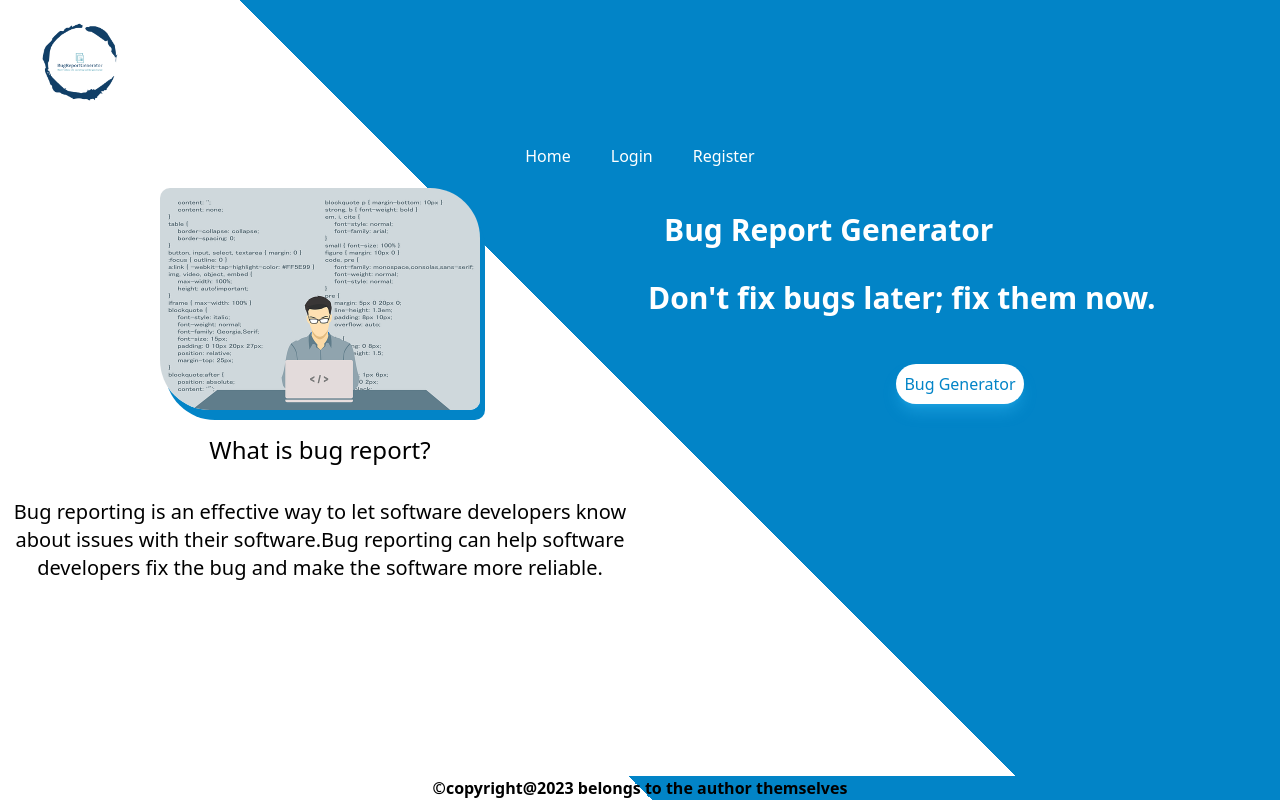
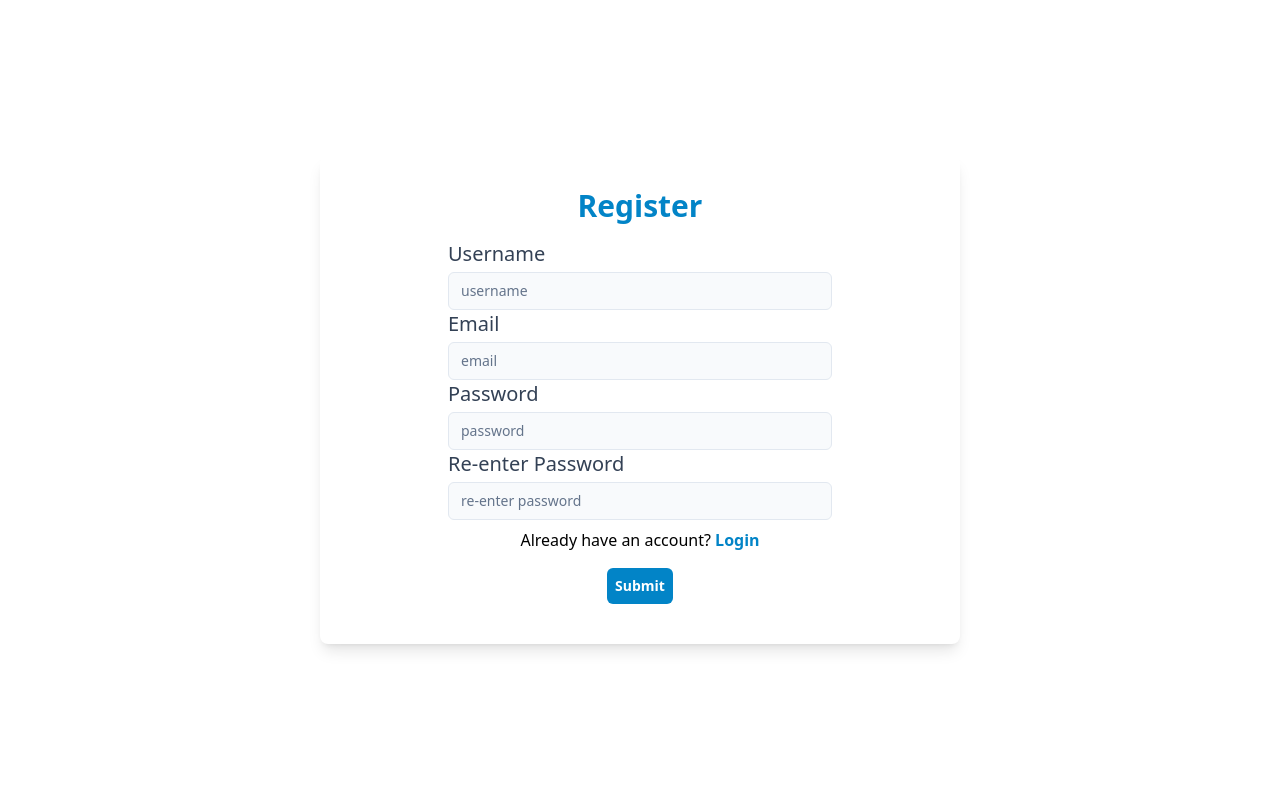
Before and after one commit to jenny-hub90/Bug-Report-Generator, a React (Create React App) app: page /Register in a window 1280 px wide. Built offline with nearby package versions, Linux system fonts and the light colour scheme.

Commit message:
added react-router-dom to link to different specific pages and added some minor changes in login and register page

```diff
--- a/package.json
+++ b/package.json
@@ -8,6 +8,7 @@
     "@testing-library/user-event": "^13.5.0",
     "react": "^18.2.0",
     "react-dom": "^18.2.0",
+    "react-router-dom": "^6.11.2",
     "react-scripts": "5.0.1",
     "web-vitals": "^2.1.4"
   },
--- a/src/App.js
+++ b/src/App.js
@@ -1,16 +1,19 @@
 import logo from './logo.svg';
 import './App.css';
+import { BrowserRouter as Router, Routes, Route } from "react-router-dom";
 import Login from './components/Login';
 import Register from './components/Register';
 import Home from './components/Home';
 
 function App() {
   return (
-    <div>
-      {/* <Login/>
-      <Register/> */}
-      <Home/>
-    </div>
+    <Router>
+      <Routes>
+        <Route path="/" element={<Home />} />
+        <Route path="/Login" element={<Login />} />
+        <Route path="/Register" element={<Register />} />
+      </Routes>
+    </Router>
   );
 }
 
--- a/src/components/Home.jsx
+++ b/src/components/Home.jsx
@@ -1,4 +1,5 @@
-import React from 'react'
+import React from "react";
+import { Link } from "react-router-dom";
 
 const Home = () => {
  return (
@@ -19,6 +20,9 @@ const Home = () => {
           box-shadow: 5px 10px rgb(2,132,199);
           margin: auto;
         }
+        .logo {
+          margin-right: 60rem;
+        }
         footer {
           position: fixed;
           left: 0;
@@ -30,16 +34,20 @@ const Home = () => {
        }
         `}
       </style>
-        <img src="./images/bug.png" alt="Logo" class="w-40 h-auto p-2" />
-        <nav className="flex sm:justify-center space-x-4 p-3">
 
+        <nav className="flex justify-between items-center sm:justify-center space-x-4 p-3">
+        <div className="logo">
+          <img src="./images/bug.png" alt="Logo" className="w-40 h-auto p-2" />
+        </div>
+          <div className="flex space-x-8">
             {[
-                ['Home', '/Home'],
+                ['Home', '/'],
                 ['Login', '/Login'],
                 ['Register', '/Register'],
             ].map(([title, url]) => (
-            <a href={url} className=" text-white rounded-lg px-3 py-2 text-slate-700 font-medium hover:bg-sky-400 hover:text-white">{title}</a>
+            <Link to={url} className=" text-white rounded-lg px-3 py-2 text-slate-700 font-medium hover:bg-sky-400 hover:text-white">{title}</Link>
              ))}
+          </div>
         </nav>
         <div class="flex">
            <div class="flex-none w-1/2">
--- a/src/components/Login.jsx
+++ b/src/components/Login.jsx
@@ -1,4 +1,5 @@
-import React from 'react'
+import React from 'react';
+import { Link } from "react-router-dom";
 
 const Login = () => {
   return (
@@ -14,8 +15,9 @@ const Login = () => {
             <span class="block text-xl font-medium text-slate-700"> Password </span>
             <input type="text" value="password" disabled class="mt-1 block w-full px-3 py-2 bg-white border border-slate-300 rounded-md text-sm shadow-sm placeholder-slate-400 focus:outline-none focus:border-sky-500 focus:ring-1 focus:ring-sky-500 disabled:bg-slate-50 disabled:text-slate-500 disabled:border-slate-200 disabled:shadow-none invalid:border-pink-500 invalid:text-pink-600 focus:invalid:border-pink-500 focus:invalid:ring-pink-500"/>
             </label>
+            <p className="text-center p-2">Create an account? <Link to="/Register" className="font-bold mb-4 text-sky-600">Register</Link> </p>
             <div class="flex justify-center p-2">
-                <button class="bg-sky-600 hover:bg-sky-400 text-sm rounded-md p-2">Submit</button>
+                <button class="bg-sky-600 hover:bg-sky-400 text-sm rounded-md p-2 text-white font-bold">Submit</button>
             </div>
         </form>
     </div>
--- a/src/components/Register.jsx
+++ b/src/components/Register.jsx
@@ -1,4 +1,5 @@
-import React from 'react'
+import React from 'react';
+import { Link } from "react-router-dom";
 
 const Register = () => {
   return (
@@ -22,8 +23,9 @@ const Register = () => {
             <span class="block text-xl font-medium text-slate-700"> Re-enter Password </span>
             <input type="text" value="re-enter password" disabled class="mt-1 block w-full px-3 py-2 bg-white border border-slate-300 rounded-md text-sm shadow-sm placeholder-slate-400 focus:outline-none focus:border-sky-500 focus:ring-1 focus:ring-sky-500 disabled:bg-slate-50 disabled:text-slate-500 disabled:border-slate-200 disabled:shadow-none invalid:border-pink-500 invalid:text-pink-600 focus:invalid:border-pink-500 focus:invalid:ring-pink-500"/>
             </label>
+            <p className="text-center p-2">Already have an account? <Link to="/Login" className="font-bold mb-4 text-sky-600">Login</Link></p>
             <div class="flex justify-center p-2">
-                <button class="bg-sky-600 hover:bg-sky-400 text-sm rounded-md p-2">Submit</button>
+                <button class="bg-sky-600 hover:bg-sky-400 text-sm rounded-md p-2 text-white font-bold">Submit</button>
             </div>
         </form>
     </div>
```
Also changed, not shown: 1 other file (tests, documents, lock files or other folders).
